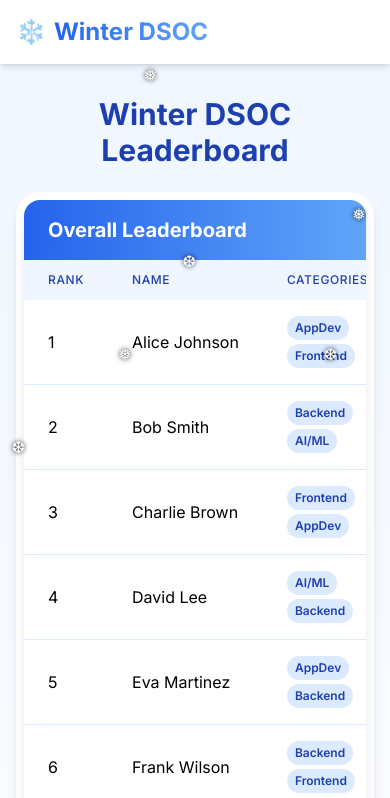
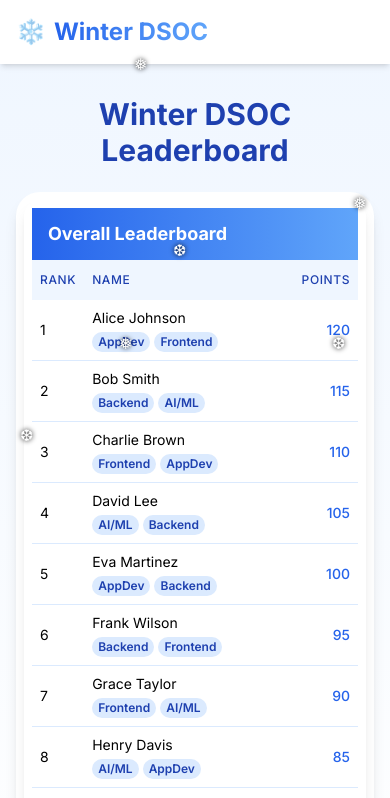
Before and after one commit to AkshitEP/DsocWinter2024, a Next.js app: page / in a window 390 px wide. Shown: the top 798 px of the page. Built offline with nearby package versions, Linux system fonts and the light colour scheme.

Commit message:
Update Leaderboard.tsx

```diff
--- a/app/components/Leaderboard.tsx
+++ b/app/components/Leaderboard.tsx
@@ -13,29 +13,40 @@ interface LeaderboardProps {
 }
 
 const Leaderboard: React.FC<LeaderboardProps> = ({ title, participants }) => {
-  const sortedParticipants = participants ? [...participants].sort((a, b) => b.points - a.points) : []
+  const sortedParticipants = [...participants].sort((a, b) => b.points - a.points)
 
   return (
-    <div className="bg-white shadow-lg rounded-2xl overflow-hidden transition-all duration-300 hover:shadow-xl">
-      <div className="bg-gradient-to-r from-blue-600 to-blue-400 text-white text-xl font-bold py-4 px-6">
+    <div className="bg-white shadow-lg rounded-2xl overflow-hidden transition-all duration-300 hover:shadow-xl p-2 sm:p-0">
+      <div className="bg-gradient-to-r from-blue-600 to-blue-400 text-white text-lg sm:text-xl font-bold py-3 sm:py-4 px-4 sm:px-6">
         {title}
       </div>
       <div className="overflow-x-auto">
         <table className="w-full">
           <thead>
             <tr className="bg-blue-50">
-              <th className="py-3 px-6 text-left text-xs font-medium text-blue-800 uppercase tracking-wider">Rank</th>
-              <th className="py-3 px-6 text-left text-xs font-medium text-blue-800 uppercase tracking-wider">Name</th>
-              <th className="py-3 px-6 text-left text-xs font-medium text-blue-800 uppercase tracking-wider">Categories</th>
-              <th className="py-3 px-6 text-right text-xs font-medium text-blue-800 uppercase tracking-wider">Points</th>
+              <th className="py-3 px-2 sm:px-4 text-left text-xs font-medium text-blue-800 uppercase tracking-wider">Rank</th>
+              <th className="py-3 px-2 sm:px-4 text-left text-xs font-medium text-blue-800 uppercase tracking-wider">Name</th>
+              <th className="py-3 px-2 sm:px-4 text-left text-xs font-medium text-blue-800 uppercase tracking-wider hidden sm:table-cell">Categories</th>
+              <th className="py-3 px-2 sm:px-4 text-right text-xs font-medium text-blue-800 uppercase tracking-wider">Points</th>
             </tr>
           </thead>
           <tbody className="divide-y divide-blue-100">
             {sortedParticipants.map((participant, index) => (
               <tr key={participant.id} className="hover:bg-blue-50 transition-colors duration-200">
-                <td className="py-4 px-6 whitespace-nowrap">{index + 1}</td>
-                <td className="py-4 px-6 whitespace-nowrap">{participant.name}</td>
-                <td className="py-4 px-6 whitespace-nowrap">
+                <td className="py-2 sm:py-4 px-2 sm:px-4 whitespace-nowrap text-sm">{index + 1}</td>
+                <td className="py-2 sm:py-4 px-2 sm:px-4 whitespace-nowrap text-sm">
+                  <div>{participant.name}</div>
+                  <div className="sm:hidden mt-1">
+                    <div className="flex flex-wrap gap-1">
+                      {participant.categories.map((category, catIndex) => (
+                        <span key={catIndex} className="px-1.5 py-0.5 text-xs font-semibold rounded-full bg-blue-100 text-blue-800">
+                          {category}
+                        </span>
+                      ))}
+                    </div>
+                  </div>
+                </td>
+                <td className="py-2 sm:py-4 px-2 sm:px-4 whitespace-nowrap text-sm hidden sm:table-cell">
                   <div className="flex flex-wrap gap-1">
                     {participant.categories.map((category, catIndex) => (
                       <span key={catIndex} className="px-2 py-1 text-xs font-semibold rounded-full bg-blue-100 text-blue-800">
@@ -44,7 +55,7 @@ const Leaderboard: React.FC<LeaderboardProps> = ({ title, participants }) => {
                     ))}
                   </div>
                 </td>
-                <td className="py-4 px-6 whitespace-nowrap text-right font-medium text-blue-600">{participant.points}</td>
+                <td className="py-2 sm:py-4 px-2 sm:px-4 whitespace-nowrap text-sm text-right font-medium text-blue-600">{participant.points}</td>
               </tr>
             ))}
           </tbody>
```
